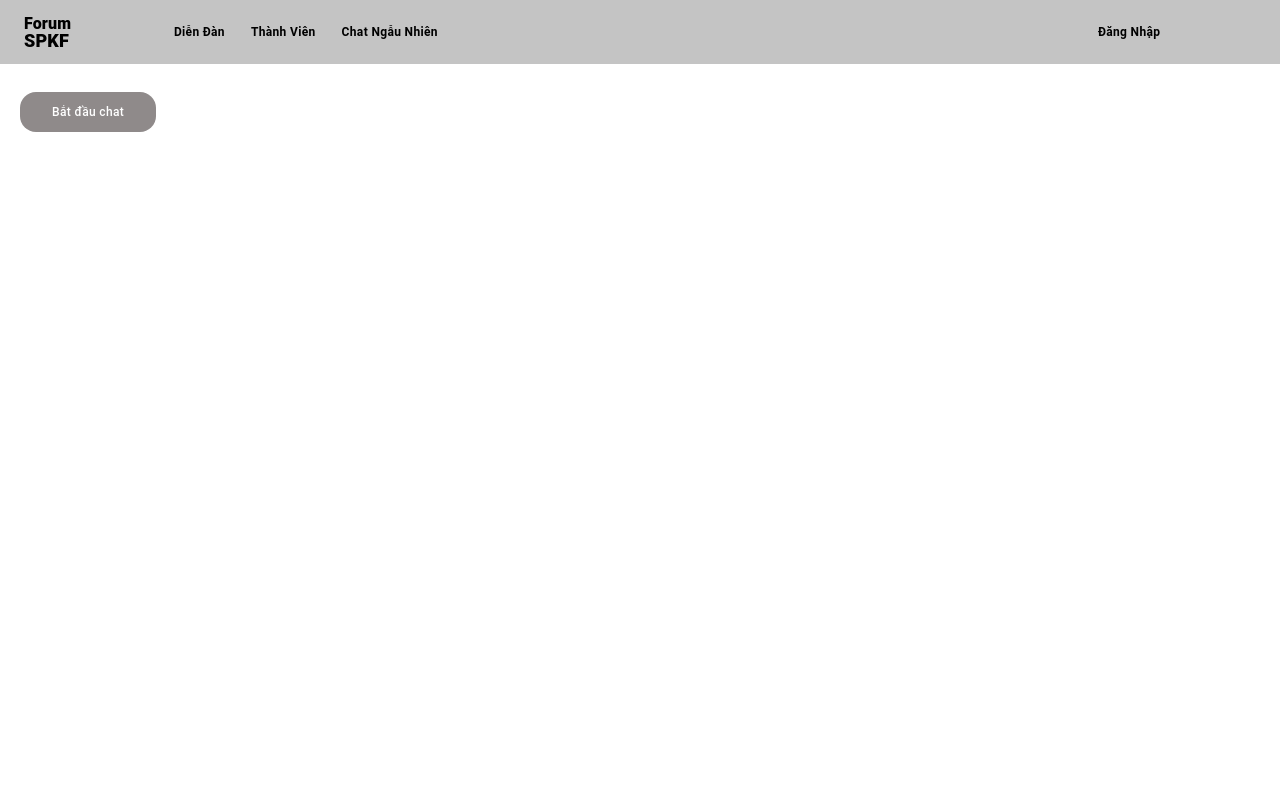
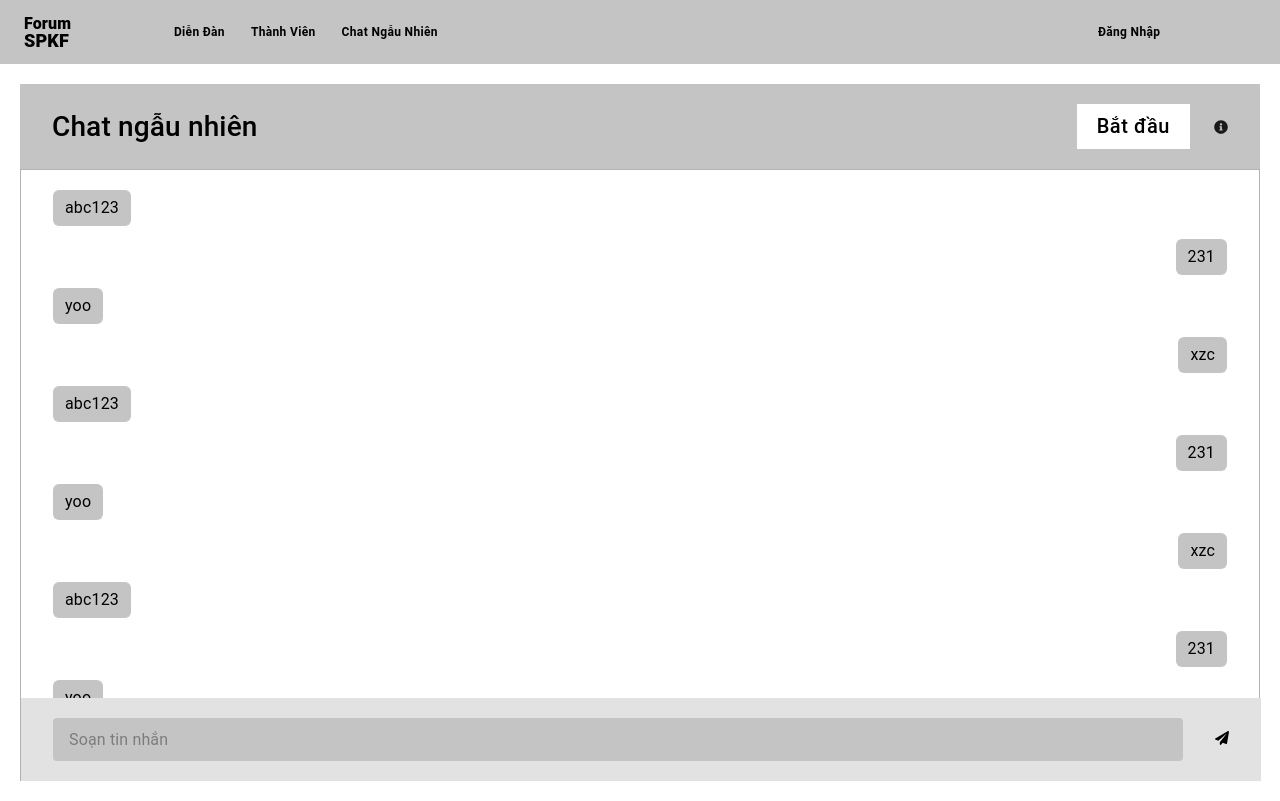
Before and after one commit to tranhanam19999/spkf-website, a Next.js app: page /chat in a window 1280 px wide. Built offline with nearby package versions, Linux system fonts and the light colour scheme.

Commit message:
imp: chat ui

```diff
--- a/components/button/index.js
+++ b/components/button/index.js
@@ -34,6 +34,7 @@ export const CustomButton = (props) => {
         borderRadius: '16px',
         fontStyle: 'normal',
         fontSize: '12px',
+        fontWeight: '500',
         lineHeight: '16px',
         width: 'auto',
         color: '#fff',
--- a/components/chat/chat.module.css
+++ b/components/chat/chat.module.css
@@ -6,7 +6,7 @@
     border-radius: 20px;
     border: 2px solid grey;
 
-    background: #fff
+    background: #fff;
 }
 
 .dialogContainer {
@@ -72,5 +72,34 @@
     right: 0;
     bottom: 0;
 
-    background: rgba(0, 0, 0, .3);
+    background: rgba(0, 0, 0, 0.3);
 }
+
+.chatDetailWrapper {
+    display: inline-block;
+    margin-bottom: 8px;
+    width: 100%;
+}
+
+.chatDetailContainer {
+    padding: 8px 12px;
+    border-radius: 6px;
+    max-width: 40%;
+    background: #c4c4c4;
+}
+
+.alignLeft {
+    float: left;
+}
+
+.alignRight {
+    float: right;
+}
+
+.textDetail {
+    font-style: normal;
+    font-weight: normal;
+    font-size: 16px;
+    line-height: 19px;
+    color: #000000;
+}
--- /dev/null
+++ b/components/chat/detail.js
@@ -0,0 +1,15 @@
+import styles from './chat.module.css'
+
+export const ChatDetail = (props) => {
+    const { text, shouldAlignLeft } = props
+
+    return (
+        <div className={styles.chatDetailWrapper}>
+            <div className={`${styles.chatDetailContainer} ${shouldAlignLeft ? styles.alignLeft : styles.alignRight}`}>
+                <span className={styles.textDetail}>
+                    {text}
+                </span>
+            </div>
+        </div>
+    )
+}
--- a/containers/chat/chat.module.css
+++ b/containers/chat/chat.module.css
@@ -1,6 +1,97 @@
-.chatWrapper {
+.headerChatWrapper {
+    width: 100%;
+    background-color: var(--silver-color);
+}
+
+.headerChatContainer {
+    padding: 20px 32px;
+    display: flex;
+    align-items: center;
+    justify-content: space-between;
+}
+
+.headerChatTitle {
+    font-style: normal;
+    font-weight: 550;
+    font-size: 28px;
+    line-height: 28px;
+
+    color: #000000;
+}
+
+.otherInfosHeaderWrapper {
+    display: flex;
+    align-items: center;
+}
+
+.otherInfosHeaderWrapper > div {
+    margin-right: 24px;
+}
+
+.informationIcon {
+    height: 24px;
+}
+
+.chatContentWrapper {
+    height: calc(100vh - 76px - 40px - 64px - 8px);
+    border: 1px solid rgba(0, 0, 0, 0.3);
+}
+
+.chatConversationWrapper {
+    overflow-y: auto;
+    height: calc(100vh - 76px - 40px - 64px - 8px - 83px);
+}
+
+.chatConversationWrapper {
+    padding: 20px 32px;
+}
+
+.chatConversationWrapper > div:last-child {
+    margin-bottom: 0px;
 }
 
 .startChatWrapper {
     margin-top: 8px;
 }
+
+.sendMessageWrapper {
+    cursor: pointer;
+    margin-left: 32px;
+}
+
+.sendMessageWrapper > svg {
+    height: 28px;
+}
+
+.messageContainer > div::before,
+.messageContainer > div::after {
+    content: unset;
+    border: unset;
+}
+
+.messageContainer > div > fieldset {
+    display: none;
+}
+
+.messageContainer > div {
+    background-color: #c4c4c4;
+}
+
+.messageContainer > div > input {
+    padding: 12px 16px;
+}
+
+.chatActionWrapper {
+    width: calc(100% - 40px);
+    position: absolute;
+    bottom: 20px;
+    background-color: #e2e2e2;
+}
+
+.chatActionContainer {
+    padding: 20px 32px;
+
+    display: flex;
+    justify-content: space-between;
+    align-items: center;
+}
--- a/containers/chat/index.js
+++ b/containers/chat/index.js
@@ -1,30 +1,58 @@
+import { faInfoCircle, faPaperPlane } from '@fortawesome/free-solid-svg-icons';
+import { FontAwesomeIcon } from '@fortawesome/react-fontawesome';
 import { Backdrop, TextField } from '@material-ui/core';
+import { StylesContext } from '@material-ui/styles';
 import { CustomButton } from 'components/button';
+import { ChatDetail } from 'components/chat/detail';
 import { DialogChooseFilter } from 'components/chat/dialog/choose-filter';
 import { useEffect, useState, useRef } from 'react';
 import { useSelector } from 'react-redux';
+import { color } from 'utils/constant';
 import { notify } from 'utils/notify';
 import { handleConnectSocket } from 'utils/socket';
 import styles from './chat.module.css';
 
 export const ChatContainer = () => {
     const { user } = useSelector((state) => state.user);
-    const [text, setText] = useState('');
+    const [message, setMessage] = useState('');
     const [messageReceived, setMessageReceived] = useState([]);
     const [receiver, setReceiver] = useState('');
     const [socket, setSocket] = useState({});
     const [roomId, setRoomId] = useState('');
     const [openBackDrop, setOpenBackDrop] = useState(false);
-    const [filterOptions, setFilterOptions] = useState({})
+    const [filterOptions, setFilterOptions] = useState({});
+
+    const mockChatList = [
+        {
+            sender: 'a',
+            receiver: 'b',
+            text: 'abc123',
+        },
+        {
+            sender: 'b',
+            receiver: 'a',
+            text: '231',
+        },
+        {
+            sender: 'a',
+            receiver: 'b',
+            text: 'yoo',
+        },
+        {
+            sender: 'b',
+            receiver: 'a',
+            text: 'xzc',
+        },
+    ]
 
     const openEvents = (socket, data) => {
-        socket.on('matched', ({partner, partner_socketId}) => {
-            console.log('e match roi ne')
+        socket.on('matched', ({ partner, partner_socketId }) => {
+            console.log('e match roi ne');
             socket.emit('open_room', {
                 receiver: partner,
                 sender: user.username,
             });
-        })
+        });
 
         socket.on('open_room_success', ({ status, roomId }) => {
             if (status === 'OK') {
@@ -57,7 +85,7 @@ export const ChatContainer = () => {
                     to: data.toAge || filterOptions.toAge,
                 },
                 source: user.username,
-                socketId: socket.id
+                socketId: socket.id,
             });
         });
     };
@@ -71,14 +99,14 @@ export const ChatContainer = () => {
         if (mode === 'CANCEL') {
             setOpenBackDrop(false);
         } else if (mode === 'OK') {
-            setFilterOptions(data)
+            setFilterOptions(data);
             const socketIO = handleConnectSocket();
             if (!socketIO) {
                 notify.error('Có lỗi khi kết nối vui lòng load lại trang');
             } else {
-                console.log(data)
+                console.log(data);
                 setSocket(socketIO);
-                openEvents(socketIO, data)
+                openEvents(socketIO, data);
             }
         }
     };
@@ -89,11 +117,58 @@ export const ChatContainer = () => {
 
     return (
         <>
-            <div className={styles.startChatWrapper}>
+            {/* <div className={styles.startChatWrapper}>
                 <CustomButton text="Bắt đầu chat" onClick={onOpenDialogFilter} />
             </div>
-            {openBackDrop && <DialogChooseFilter onSubmitFilter={onSubmitFilter} />}
-
+            {openBackDrop && <DialogChooseFilter onSubmitFilter={onSubmitFilter} />} */}
+            <div className={styles.headerChatWrapper}>
+                <div className={styles.headerChatContainer}>
+                    <span className={styles.headerChatTitle}>Chat ngẫu nhiên</span>
+                    <div className={styles.otherInfosHeaderWrapper}>
+                        <CustomButton
+                            text="Bắt đầu"
+                            onClick={() => handleStartChat()}
+                            backgroundColor={color.secondary}
+                            color="#000"
+                            borderRadius="unset"
+                            fontSize="20px"
+                            lineHeight="21px"
+                            padding="12px 20px"
+                        />
+                        <FontAwesomeIcon
+                            icon={faInfoCircle}
+                            color="primary"
+                            className={styles.informationIcon}
+                        />
+                    </div>
+                </div>
+            </div>
+            <div className={styles.chatContentWrapper}>
+                <div className={styles.chatConversationWrapper}>
+                    {mockChatList.concat(mockChatList.concat(mockChatList.concat(mockChatList))).map((chatDetail, index) => (
+                        <ChatDetail
+                            key={index}
+                            text={chatDetail.text}
+                            shouldAlignLeft={chatDetail.sender === 'a'}
+                        />
+                    ))}
+                </div>
+                <div className={styles.chatActionWrapper}>
+                    <div className={styles.chatActionContainer}>
+                        <TextField
+                            variant="outlined"
+                            className={styles.messageContainer}
+                            fullWidth
+                            placeholder="Soạn tin nhắn"
+                            value={message}
+                            onChange={(e) => setMessage(e.target.value)}
+                        />
+                        <div className={styles.sendMessageWrapper}>
+                            <FontAwesomeIcon icon={faPaperPlane} color="black" />
+                        </div>
+                    </div>
+                </div>
+            </div>
             {/* <div>Receiver</div>
             <input value={receiver} onChange={(e) => setReceiver(e.target.value)} />
             <div style={{ margin: '4px' }}>Sender</div>
--- a/pages/chat/chat.module.css
+++ b/pages/chat/chat.module.css
@@ -1,4 +1,6 @@
 .chatContainerWrapper {
     padding: 20px;
     background-color: #fff;
+
+    position: relative;
 }
--- a/utils/constant.js
+++ b/utils/constant.js
@@ -2,3 +2,8 @@ export const PATH = {
     TO_CHAT: '/chat',
     TO_HOME: '/'
 }
+
+export const color = {
+    primary: '#c4c4c4',
+    secondary: '#ffffff'
+}
```
Also changed, not shown: icons/index.js (added, +10 -0 lines).
